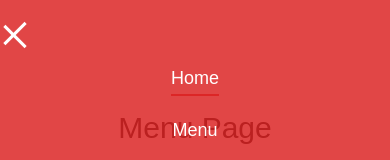
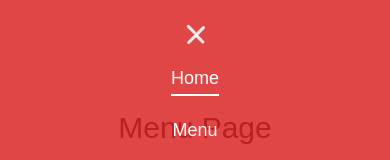
Before and after one commit to muhammadareeb01/restrauntLandingPage, a React (Create React App) app: page /menu in a window 390 px wide. Shown: the top 160 px of the page. Built offline with nearby package versions, Linux system fonts and the light colour scheme.

Commit message:
'navbar-updated'

```diff
--- a/src/components/Home/herosection.jsx
+++ b/src/components/Home/herosection.jsx
@@ -45,7 +45,7 @@ function HeroSection() {
           </div>
         </div>
       </div>
-      <div className="hero-content max-w-7xl mx-auto px-4 sm:px-6 lg:px-8 z-10 relative">
+      <div className="hero-content max-w-7xl mx-auto  z-10 relative">
         <Navbar />
         <div className="hero-split flex flex-col md:flex-row items-left justify-between">
           <div className="hero-image lg:w-full md:w-1/2 flex justify-center md:justify-start">
--- a/src/components/Navbar/navbar.jsx
+++ b/src/components/Navbar/navbar.jsx
@@ -5,7 +5,7 @@ import logo from "../../assets/logo.jpg";
 import "../../styles/navbar.css";
 
 function Navbar() {
-  const [isOpen, setIsOpen] = useState(true); // Default to closed
+  const [isOpen, setIsOpen] = useState(true);
   const [activeLink, setActiveLink] = useState("/");
   const [isVisible, setIsVisible] = useState(true);
   const [lastScrollY, setLastScrollY] = useState(0);
@@ -13,7 +13,7 @@ function Navbar() {
   const toggleMenu = () => {
     setIsOpen((prev) => {
       const newState = !prev;
-      console.log("checking...............", newState); // Debug log
+      console.log("checking...............", newState);
       return newState;
     });
   };
@@ -90,20 +90,12 @@ function Navbar() {
       } bg-transparent`}
     >
       <div className="navbar-container max-w-7xl mx-auto px-4 sm:px-6 lg:px-8 relative">
-        <div
-          className={`navbar-hamburger-wrapper ${
-            isOpen ? "links-open" : "links-closed"
-          }`}
-        >
-          <div
-            className={`navbar-hamburger ${isOpen ? "open" : "closed"}`}
-            onClick={toggleMenu}
-          >
-            <span className="hamburger-line top"></span>
-            <span className="hamburger-line middle"></span>
-            <span className="hamburger-line bottom"></span>
-          </div>
-        </div>
+        <label htmlFor="check" className={`navbar-hamburger-wrapper ${isOpen ? "open" : "closed"}`}>
+          <input type="checkbox" id="check" checked={isOpen} onChange={toggleMenu} />
+          <span></span>
+          <span></span>
+          <span></span>
+        </label>
         <AnimatePresence>
           {isOpen && (
             <motion.div
@@ -114,6 +106,12 @@ function Navbar() {
               exit="closed"
               variants={linkVariants}
             >
+              {/* <label htmlFor="check" className="navbar-hamburger-wrapper inside-links">
+                <input type="checkbox" id="check" checked={isOpen} onChange={toggleMenu} />
+                <span></span>
+                <span></span>
+                <span></span>
+              </label> */}
               <div className="navbar-links-left">
                 {navLinksLeft.map((link) => (
                   <NavLink
--- a/src/styles/home.css
+++ b/src/styles/home.css
@@ -172,7 +172,7 @@
 .hero-content {
   position: relative;
   z-index: 4;
-  padding: 1rem 0;
+  /* padding: 1rem 0; */
 }
 
 .hero-split {
@@ -433,7 +433,7 @@
   }
 
   .hero-content {
-    padding: 0.9rem 0;
+    /* padding: 0.9rem 0; */
   }
 
   .hero-split {
@@ -494,7 +494,7 @@
   }
 
   .hero-content {
-    padding: 0.75rem 0;
+    /* padding: 0.75rem 0; */
   }
 
   .discount-box {
@@ -647,7 +647,7 @@
   }
 
   .hero-content {
-    padding: 0.5rem 0;
+    /* padding: 0.5rem 0; */
   }
 
   .hero-split {
@@ -788,9 +788,19 @@
   }
 }
 
+@media (max-width: 600px) {
+  .discount-delivery-row {
+    top: 82%; /* Reduced from 85% to bring it closer to the top */
+  }
+}
+
 @media (max-width: 480px) {
   .hero-section {
     min-height: 650px;
+  }
+
+  .discount-delivery-row {
+    top: 82%; /* Reduced from 85% to bring it closer to the top */
   }
 
   .hero-red-curve {
@@ -810,7 +820,7 @@
   }
 
   .discount-delivery-row {
-    top: 92%;
+    /* top: 92%; */
     gap: 0.4rem;
     width: 95%;
   }
@@ -825,7 +835,7 @@
   }
 
   .hero-content {
-    padding: 0.25rem 0;
+    /* padding: 0.25rem 0; */
   }
 
   .hero-text .flex a {
--- a/src/styles/navbar.css
+++ b/src/styles/navbar.css
@@ -1,6 +1,8 @@
 .navbar {
-  padding: 1rem 0;
+  /* padding: 1rem 0; */
   height: 70px;
+  margin: 0px !important;
+  padding: 0px !important;
   display: flex;
   align-items: center;
   position: sticky;
@@ -29,69 +31,70 @@
 /* Hamburger Wrapper (controls position) */
 .navbar-hamburger-wrapper {
   display: flex;
-  align-items: center;
-  position: absolute;
-  left: 0;
-  transition: left 0.5s ease-in-out;
+  flex-direction: column;
+  width: 30px;
+  cursor: pointer;
   z-index: 20;
 }
 
-.navbar-hamburger-wrapper.links-open {
-  left: 0;
-}
-
-.navbar-hamburger-wrapper.links-closed {
+/* Center the hamburger when menu is closed */
+.navbar-hamburger-wrapper.closed {
+  position: absolute;
   left: 50%;
   transform: translateX(-50%);
 }
 
-.navbar-hamburger {
-  cursor: pointer;
-  width: 30px;
-  height: 20px;
-  position: relative;
-  display: flex;
-  flex-direction: column;
-  justify-content: space-between;
+/* When menu is open, hamburger inside the links */
+.navbar-hamburger-wrapper.inside-links {
+  position: static;
+  transform: none;
+  margin-right: 1rem; /* Increased from 0.5rem to 1rem for more gap */
 }
 
-.hamburger-line {
-  width: 100%;
+.navbar-hamburger-wrapper span {
+  background: #fff;
+  border-radius: 10px;
   height: 3px;
-  background-color: #ffffff;
-  transition: all 0.3s ease-in-out;
+  margin: 3px 0;
+  opacity: 1;
+  transition: all 0.5s cubic-bezier(0.4, 0, 0.2, 1);
 }
 
-.hamburger-line.top {
-  position: absolute;
-  top: 0;
+.navbar-hamburger-wrapper span:nth-of-type(1) {
+  width: 50%;
 }
 
-.hamburger-line.middle {
-  position: absolute;
-  top: 50%;
-  transform: translateY(-50%);
+.navbar-hamburger-wrapper span:nth-of-type(2) {
+  width: 100%;
+  transition-delay: 0.05s;
 }
 
-.hamburger-line.bottom {
-  position: absolute;
-  bottom: 0;
+.navbar-hamburger-wrapper span:nth-of-type(3) {
+  width: 75%;
 }
 
-.navbar-hamburger.open .hamburger-line.top {
-  transform: rotate(45deg);
-  top: 50%;
-  transform-origin: center;
+.navbar-hamburger-wrapper input[type="checkbox"] {
+  display: none;
 }
 
-.navbar-hamburger.open .hamburger-line.middle {
-  opacity: 0;
+.navbar-hamburger-wrapper input[type="checkbox"]:checked ~ span:nth-of-type(1) {
+  transform-origin: bottom;
+  transform: rotateZ(45deg) translate(3px, 0px);
+  opacity: 0.9;
 }
 
-.navbar-hamburger.open .hamburger-line.bottom {
-  transform: rotate(-45deg);
-  bottom: 50%;
-  transform-origin: center;
+.navbar-hamburger-wrapper input[type="checkbox"]:checked ~ span:nth-of-type(2) {
+  transform-origin: top;
+  transform: rotateZ(-45deg);
+  opacity: 0.9;
+  transition-delay: 0.05s;
+}
+
+.navbar-hamburger-wrapper input[type="checkbox"]:checked ~ span:nth-of-type(3) {
+  transform-origin: bottom;
+  width: 50%;
+  transform: translate(12px, -5px) rotateZ(45deg);
+  opacity: 0.9;
 }
 
 /* Desktop Links */
@@ -140,15 +143,14 @@
 /* Mobile Menu */
 .navbar-mobile-menu {
   display: none;
-
   flex-direction: column;
   gap: 1.5rem;
   position: fixed;
   top: 0;
   left: 0;
-  margin-top: 0px;
+  margin-top: 0px !important;
   width: 100%;
-  background-color: rgba(220, 38, 38, 0.85); /* 0.85 = 85% opacity */
+  background-color: rgba(220, 38, 38, 0.85);
   padding: 4rem 1rem;
   z-index: 10;
 }
@@ -166,12 +168,38 @@
     justify-content: flex-start;
   }
 
-  .navbar-hamburger-wrapper.links-closed {
-    left: 50%;
-    transform: translateX(-50%);
+  .navbar-mobile-menu .navlink-underline.active {
+    background-color: #ffffff; /* Change underline to white in mobile view */
   }
 
   .navbar-hamburger-wrapper {
+    position: absolute;
+    left: 50%;
+    transform: translateX(-50%);
     z-index: 20;
+    width: 24px;
+  }
+
+  .navbar-hamburger-wrapper span {
+    height: 2.5px;
+    margin: 2.5px 0;
+  }
+
+  .navbar-hamburger-wrapper input[type="checkbox"]:checked ~ span:nth-of-type(1) {
+    transform: rotateZ(45deg) translate(2.5px, 0px);
+    opacity: 0.9;
+  }
+
+  .navbar-hamburger-wrapper input[type="checkbox"]:checked ~ span:nth-of-type(2) {
+    opacity: 0.9;
+  }
+
+  .navbar-hamburger-wrapper input[type="checkbox"]:checked ~ span:nth-of-type(3) {
+    transform: translate(10px, -4px) rotateZ(45deg);
+    opacity: 0.9;
+  }
+
+  .navbar-hamburger-wrapper.inside-links {
+    display: none;
   }
 }
--- a/src/ui/slider.jsx
+++ b/src/ui/slider.jsx
@@ -53,7 +53,7 @@ function TestimonialSlider({ testimonials }) {
 
           // width:80%;
             text-align: left;
-          }
+          }=
 
           .testimonial-slide p {
             margin: 0; /* Ensure no extra margins interfere with positioning */
```
